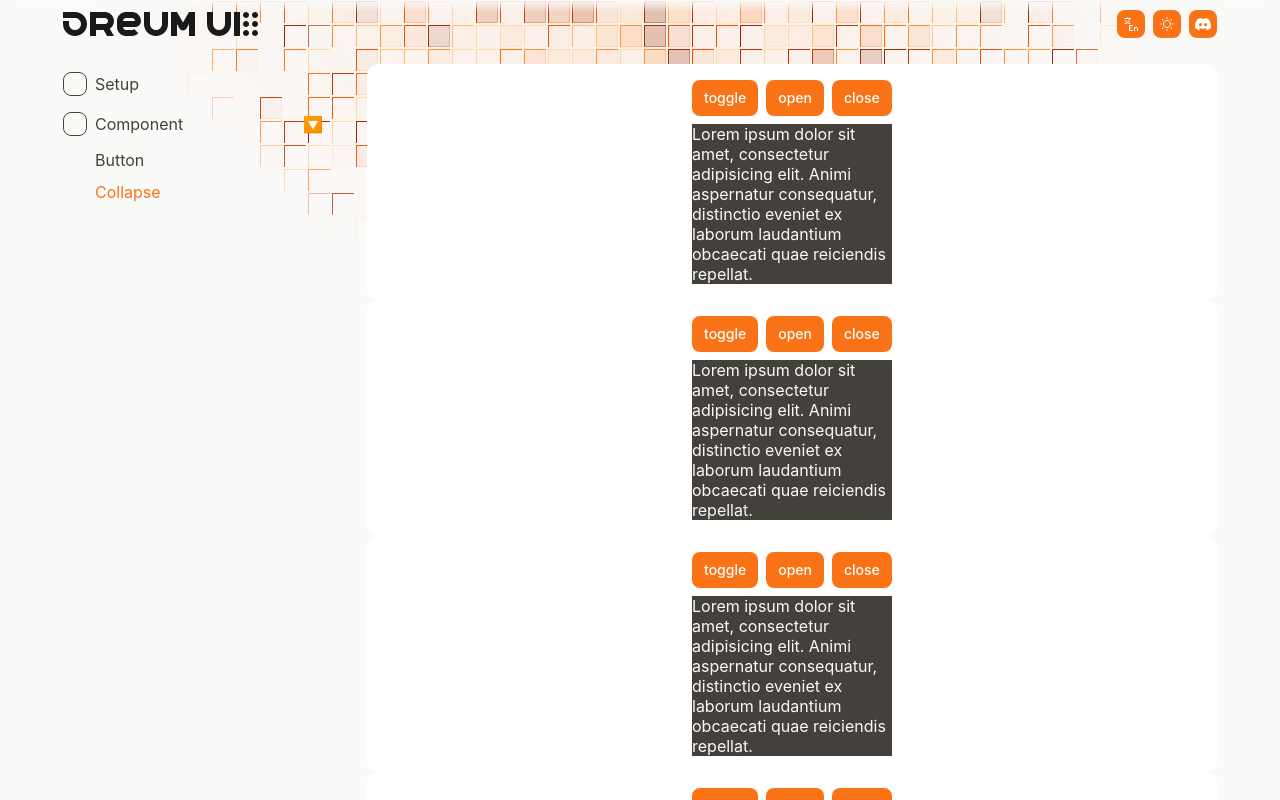
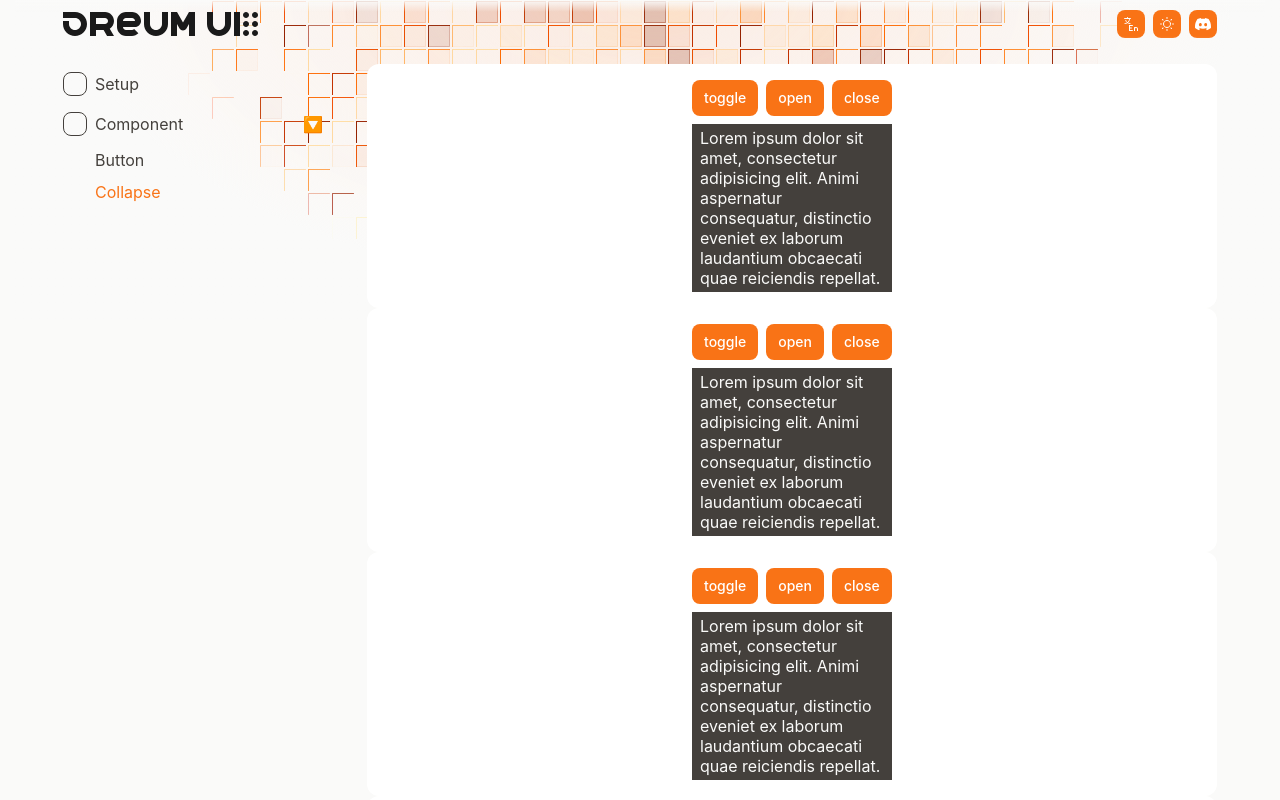
Before and after one commit to oreum-space/oreum-ui, a Vue app: page /collapse in a window 1280 px wide. Built offline with nearby package versions, Linux system fonts and the light colour scheme.

Commit message:
Collapse: small padding added

```diff
--- a/src/pages/collapse/CollapsePage.vue
+++ b/src/pages/collapse/CollapsePage.vue
@@ -80,6 +80,7 @@ function close (collapseIndex: number) {
   }
 
   &__content {
+    padding: 4px 8px;
     background-color: var(--o-ground--text-default);
     color: var(--o-ground--background-default);
     margin-top: 8px;
```
